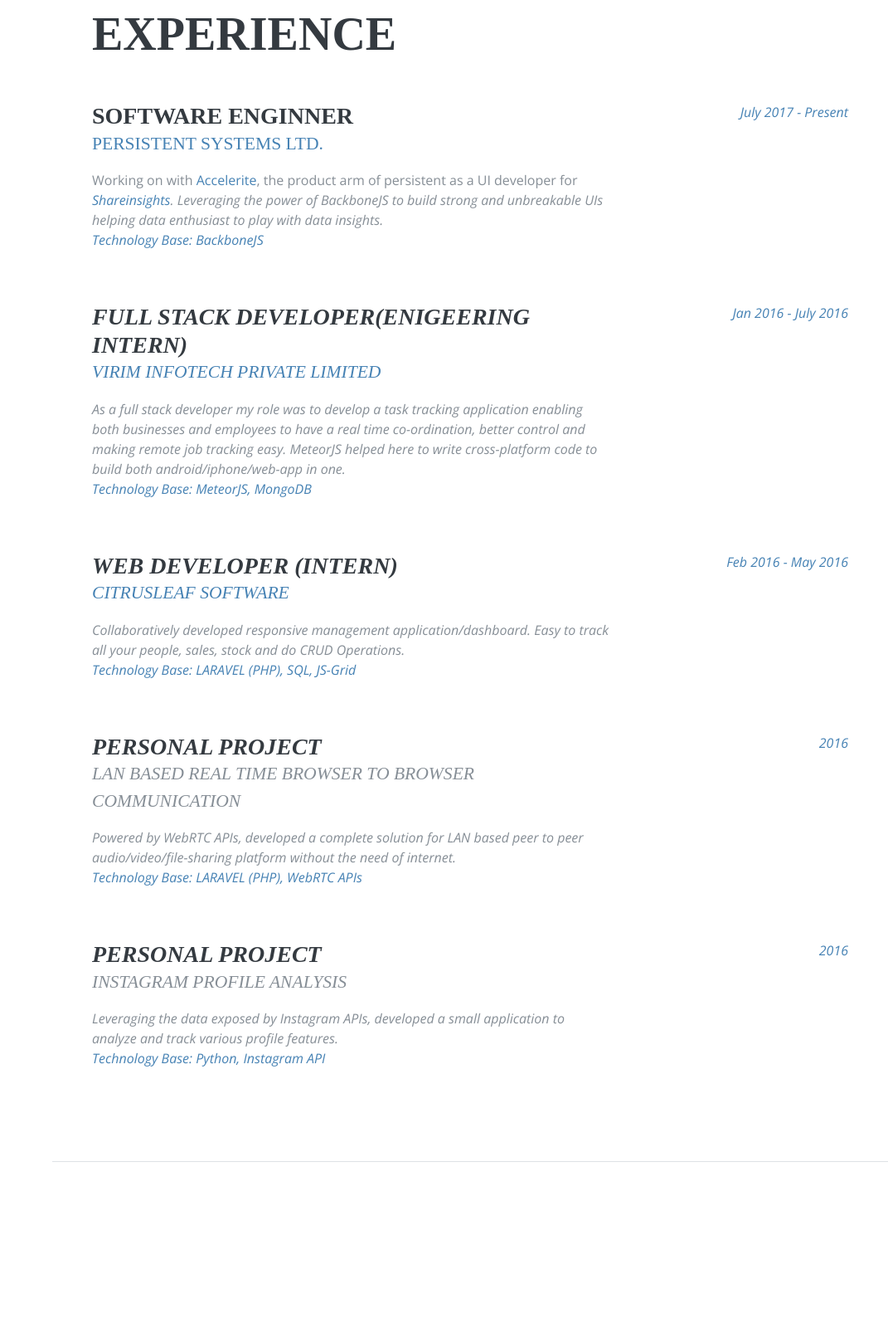
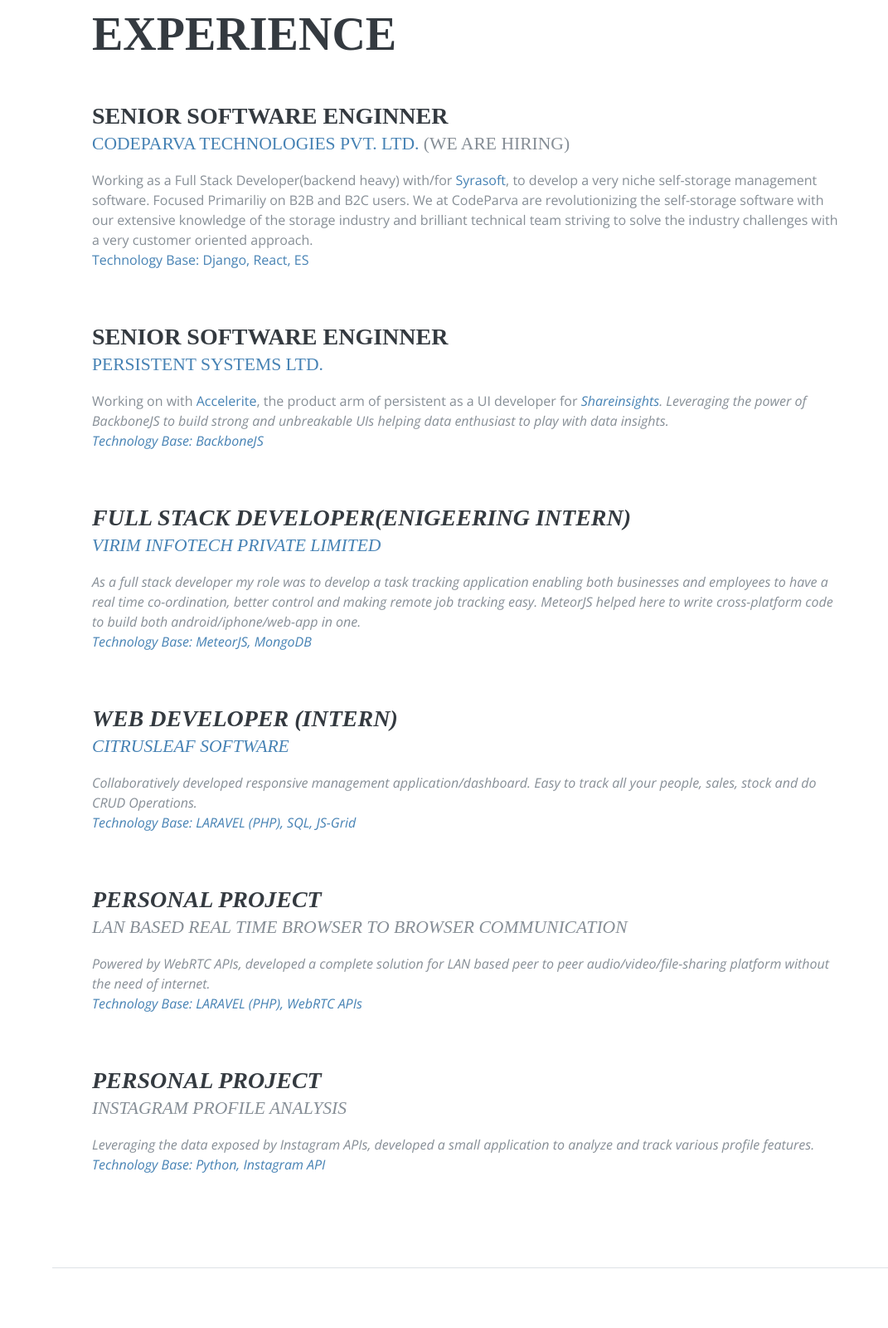
Before and after one commit to divyanshS/E, a plain HTML site: page index.html in a window 1280 px wide. Shown: the part 840-2440 px from the top of the page at 83% size, without its empty margins (209-1280 px from the left). Drawn offline with nearby package versions, Linux system fonts and the light colour scheme; a web font is replaced by a local one.

Commit message:
updated experience

```diff
--- a/index.html
+++ b/index.html
@@ -18,6 +18,8 @@
     <link href="vendor/simple-line-icons/css/simple-line-icons.css" rel="stylesheet">
     <link href="css/resume.css" rel="stylesheet">
     <link rel="stylesheet" href="https://cdn.rawgit.com/konpa/devicon/df6431e323547add1b4cf45992913f15286456d3/devicon.min.css">
+
+    <base target="_blank">
   </head>
 
   <body id="top">
@@ -58,7 +60,7 @@
           <h1 class="mb-0">
             <span class="text-primary">Divyansh</span> Sharma
           </h1>
-          <div class="subheading mb-5">Current: Pune, India |
+          <div class="subheading mb-5">Current: India |
             <a href="#">divsh157[@]gmail.com</a>
           </div>
           <p class="mb-5">
@@ -67,7 +69,7 @@
           </p>
           <ul class="list-inline list-social-icons mb-0">
             <li class="list-inline-item">
-              <a href="https://www.linkedin.com/in/sharma-divyansh/" target="_blank">
+              <a href="https://www.linkedin.com/in/sharma-divyansh/">
                 <span class="fa-stack fa-lg">
                   <i class="fa fa-circle fa-stack-2x"></i>
                   <i class="fa fa-linkedin fa-stack-1x fa-inverse"></i>
@@ -75,7 +77,7 @@
               </a>
             </li>
             <li class="list-inline-item">
-              <a href="https://github.com/divyanshS" target="_blank">
+              <a href="https://github.com/divyanshS">
                 <span class="fa-stack fa-lg">
                   <i class="fa fa-circle fa-stack-2x"></i>
                   <i class="fa fa-github fa-stack-1x fa-inverse"></i>
@@ -92,22 +94,33 @@
 
           <div class="resume-item d-flex flex-column flex-md-row mb-5">
             <div class="resume-content mr-auto">
-              <h3 class="mb-0">Software Enginner</h3>
-              <div class="subheading mb-3"><a href="https://www.persistent.com/" target="_blank">Persistent Systems Ltd.</a></div>
+              <h3 class="mb-0">Senior Software Enginner</h3>
+              <div class="subheading mb-3"><a href="https://www.codeparva.com/">CodeParva Technologies Pvt. Ltd.</a> (We are Hiring)</div>
               <p>
-                Working on with <a href="https://accelerite.com/" target="_blank">Accelerite</a>, the product arm of persistent as a UI developer for <i><a href="https://accelerite.com/products/shareinsights/" target="_blank">Shareinsights</><a/>.
+                Working as a Full Stack Developer(backend heavy) with/for <a href="https://www.syrasoft.com/">Syrasoft</a>, to develop a very niche self-storage management software.
+                Focused Primariliy on B2B and B2C users.
+                We at CodeParva are revolutionizing the self-storage software with our extensive knowledge of the storage industry and brilliant technical team striving to solve the industry challenges with a very customer oriented approach.
+                <br/>
+                <span class="text-primary">Technology Base: Django, React, ES</span>
+              </p>
+            </div>
+          </div>
+
+          <div class="resume-item d-flex flex-column flex-md-row mb-5">
+            <div class="resume-content mr-auto">
+              <h3 class="mb-0">Senior Software Enginner</h3>
+              <div class="subheading mb-3"><a href="https://www.persistent.com/">Persistent Systems Ltd.</a></div>
+              <p>
+                Working on with <a href="https://accelerite.com/">Accelerite</a>, the product arm of persistent as a UI developer for <i><a href="https://accelerite.com/products/shareinsights/">Shareinsights</><a/>.
                 Leveraging the power of BackboneJS to build strong and unbreakable UIs helping data enthusiast to play with data insights.<br/>
                 <span class="text-primary">Technology Base: BackboneJS</span>
               </p>
-            </div>
-            <div class="resume-date text-md-right">
-              <span class="text-primary">July 2017 - Present</span>
             </div>
           </div>
           <div class="resume-item d-flex flex-column flex-md-row mb-5">
             <div class="resume-content mr-auto">
               <h3 class="mb-0">Full Stack Developer(Enigeering Intern)</h3>
-              <div class="subheading mb-3"><a href="http://www.viriminfotech.com" target="_blank">Virim Infotech Private Limited<a/></div>
+              <div class="subheading mb-3"><a href="http://www.viriminfotech.com">Virim Infotech Private Limited<a/></div>
               <p>
                 As a full stack developer my role was to develop a task tracking application enabling both businesses and employees to
                 have a real time co-ordination, better control and making remote job tracking easy. MeteorJS helped here to write cross-platform code
@@ -115,21 +128,15 @@
                 <span class="text-primary">Technology Base: MeteorJS, MongoDB</span>
               </p>
             </div>
-            <div class="resume-date text-md-right">
-              <span class="text-primary">Jan 2016 - July 2016</span>
-            </div>
           </div>
           <div class="resume-item d-flex flex-column flex-md-row mb-5">
             <div class="resume-content mr-auto">
               <h3 class="mb-0">Web Developer (Intern)</h3>
-              <div class="subheading mb-3"><a href="https://citrusleaf.in/" target="_blank">CitrusLeaf Software</a></div>
+              <div class="subheading mb-3"><a href="https://citrusleaf.in/">CitrusLeaf Software</a></div>
               <p>
                 Collaboratively developed responsive management application/dashboard. Easy to track all your people, sales, stock and do CRUD Operations.<br/>
                 <span class="text-primary">Technology Base: LARAVEL (PHP), SQL, JS-Grid</span>
               </p>
-            </div>
-            <div class="resume-date text-md-right">
-              <span class="text-primary">Feb 2016 - May 2016</span>
             </div>
           </div>
           <div class="resume-item d-flex flex-column flex-md-row mb-5">
@@ -141,9 +148,6 @@
                 <span class="text-primary">Technology Base: LARAVEL (PHP), WebRTC APIs</span>
               </p>
             </div>
-            <div class="resume-date text-md-right">
-              <span class="text-primary">2016</span>
-            </div>
           </div>
           <div class="resume-item d-flex flex-column flex-md-row mb-5">
             <div class="resume-content mr-auto">
@@ -153,9 +157,6 @@
                 Leveraging the data exposed by Instagram APIs, developed a small application to analyze and track various profile features.<br/>
                 <span class="text-primary">Technology Base: Python, Instagram API</span>
               </p>
-            </div>
-            <div class="resume-date text-md-right">
-              <span class="text-primary">2016</span>
             </div>
           </div>
 
@@ -176,15 +177,6 @@
               <span class="text-primary">July 2103 - May 2017</span>
             </div>
           </div>
-
-          <div class="resume-item d-flex flex-column flex-md-row">
-            <div class="resume-content mr-auto">
-              <h3 class="mb-0">St. Paul Higher Secondary School, Indore</h3>
-            </div>
-            <div class="resume-date text-md-right">
-              <span class="text-primary">March 2013</span>
-            </div>
-          </div>
         </div>
       </section>
 
@@ -195,19 +187,10 @@
           <div class="subheading mb-3">Programming Languages &amp; Tools</div>
           <ul class="list-inline list-icons">
             <li class="list-inline-item">
-              <i class="devicon devicon-html5-plain-wordmark"></i>
-            </li>
-            <li class="list-inline-item">
-              <i class="devicon devicon-css3-plain-wordmark"></i>
-            </li>
-            <li class="list-inline-item">
                <i class="devicon devicon-javascript-plain"></i>
             </li>
             <li class="list-inline-item">
               <i class="devicon devicon-jquery-plain-wordmark"></i>
-            </li>
-            <li class="list-inline-item">
-              <i class="devicon devicon-bootstrap-plain-wordmark"></i>
             </li>
             <li class="list-inline-item">
               <i class="devicon-angularjs-plain-wordmark"></i>
@@ -255,7 +238,7 @@
                <i class="devicon-react-original-wordmark"></i>
             </li>
             <li class="list-inline-item">
-              <i class="devicons">Hyperapp</i>
+               <i class="devicon-django-plain"></i>
             </li>
           </ul>
           <br/>
```
